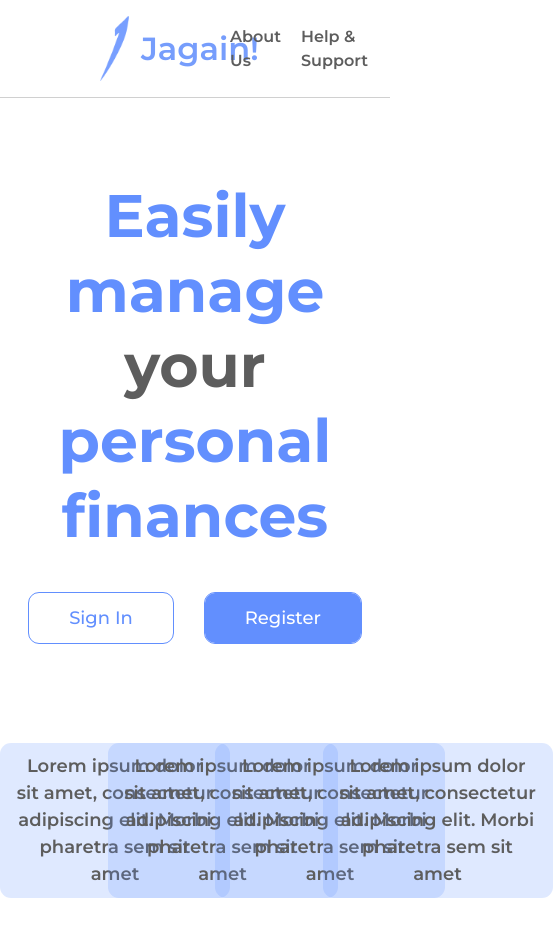
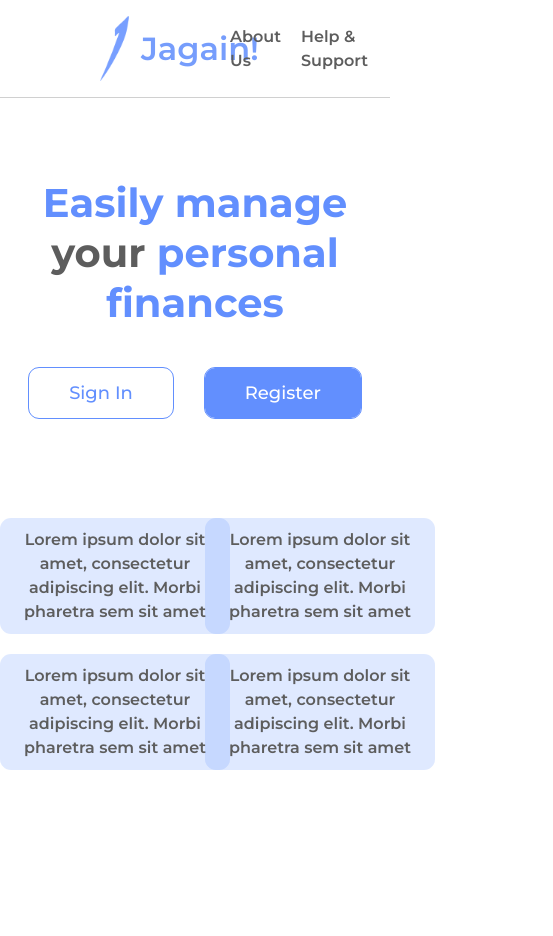
Before and after one commit to ahmadzaki2975/jagain-v2, a Next.js app: page / in a window 390 px wide. Shown: the whole page, 553 px wide, since content can reach past the window. After the commit the page ends 844 px from the top, so only its background shows below. Built offline with nearby package versions, Linux system fonts and the light colour scheme.

Commit message:
fix: improve responsiveness of main page

```diff
--- a/src/app/page.js
+++ b/src/app/page.js
@@ -24,7 +24,7 @@ export default function Home() {
       </nav>
 
       <section className="flex text-center mt-20 //min-h-screen z-[1] text-blue-primary font-montserrat font-bold flex-col justify-center items-center">
-        <p className="text-[60px] leading-[125%]">
+        <p className="text-[40px] sm:text-[45px] lg:text-[60px] leading-[125%]">
           Easily manage <br /> <span className="text-grey-primary">your</span>{" "}
           personal finances
         </p>
@@ -32,20 +32,20 @@ export default function Home() {
           <Button text="Sign In" variant="secondary" classname="px-10 py-4" onClick={() => router.push("/auth")} />
           <Button text="Register" variant="primary" classname="px-10 py-4" />
         </div>
-        <div className="grid grid-cols-4 w-fit mx-auto gap-10 mt-[100px]">
-          <div className="bg-blue-primary/20 text-[18px] text-grey-primary font-semibold px-[15px] py-[10px] rounded-[11px] w-[230px]">
+        <div className="grid grid-cols-2 lg:grid-cols-4 w-fit mx-auto gap-5 lg:gap-10 mt-[100px]">
+          <div className="bg-blue-primary/20 grid place-items-center text-[16px] md:text-[18px] text-grey-primary font-semibold px-[15px] py-[10px] rounded-[11px] w-[230px]">
             Lorem ipsum dolor sit amet, consectetur adipiscing elit. Morbi
             pharetra sem sit amet
           </div>
-          <div className="bg-blue-primary/20 text-[18px] text-grey-primary font-semibold px-[15px] py-[10px] rounded-[11px] w-[230px]">
+          <div className="bg-blue-primary/20 grid place-items-center text-[16px] md:text-[18px] text-grey-primary font-semibold px-[15px] py-[10px] rounded-[11px] w-[230px]">
             Lorem ipsum dolor sit amet, consectetur adipiscing elit. Morbi
             pharetra sem sit amet
           </div>
-          <div className="bg-blue-primary/20 text-[18px] text-grey-primary font-semibold px-[15px] py-[10px] rounded-[11px] w-[230px]">
+          <div className="bg-blue-primary/20 grid place-items-center text-[16px] md:text-[18px] text-grey-primary font-semibold px-[15px] py-[10px] rounded-[11px] w-[230px]">
             Lorem ipsum dolor sit amet, consectetur adipiscing elit. Morbi
             pharetra sem sit amet
           </div>
-          <div className="bg-blue-primary/20 text-[18px] text-grey-primary font-semibold px-[15px] py-[10px] rounded-[11px] w-[230px]">
+          <div className="bg-blue-primary/20 grid place-items-center text-[16px] md:text-[18px] text-grey-primary font-semibold px-[15px] py-[10px] rounded-[11px] w-[230px]">
             Lorem ipsum dolor sit amet, consectetur adipiscing elit. Morbi
             pharetra sem sit amet
           </div>
```
